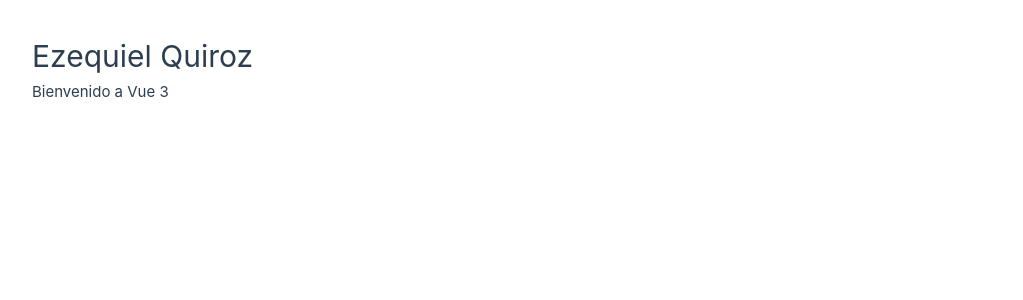
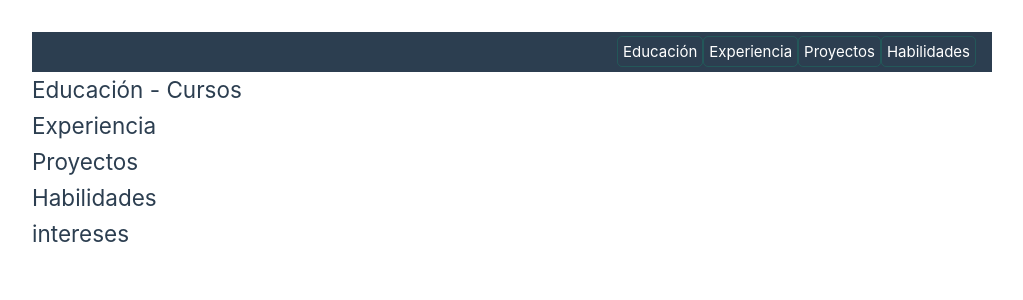
Before and after one commit to EzequielQ2004/Portafolio-Vuejs, a Vue app: page / in a window 1280 px wide. Shown: the top 300 px of the page, without its empty margins (128-1151 px from the left). Built offline with nearby package versions, Linux system fonts and the light colour scheme.

Commit message:
Clase 04 Miercoles 4 de septiembre del 2024 - Portafolio 4

```diff
--- a/src/App.vue
+++ b/src/App.vue
@@ -1,13 +1,22 @@
 <script setup>
-const nombreApellido= "Ezequiel Quiroz";
+import NavBar from './components/icons/NavBar.vue';
 </script>
 
 <template>
   <header>
-    <h1>{{ nombreApellido }}</h1>
-    <p> Bienvenido a Vue 3 </p>
+    <!--Barra de Navegacion-->
+    <NavBar />
+
   </header>
+  <main>
+    <section id="educacion"><h2>Educación - Cursos</h2></section>
+    <section id="experiencia"><h2>Experiencia</h2></section>
+    <section id="proyectos"><h2>Proyectos</h2></section>
+    <section id="habilidades"><h2>Habilidades</h2></section>
+    <section id="intereses"><h2>intereses</h2></section>
+  </main>
 </template>
 
 <style scoped>
+
 </style>
--- a/src/assets/base.css
+++ b/src/assets/base.css
@@ -85,3 +85,7 @@
   -webkit-font-smoothing: antialiased;
   -moz-osx-font-smoothing: grayscale;
 }
+
+li {
+  list-style: none;
+}
--- /dev/null
+++ b/src/components/icons/NavBar.vue
@@ -0,0 +1,65 @@
+<template>
+    <nav class="navbar">
+      <div class="navbar-menu">
+        <ul>
+         <a v-for="nav in nevegacion" :key="nav.nombre" href="nav.enlace" class="nav.item" >{{nav.nombre}}</a>
+        </ul>
+      </div>
+    </nav>
+</template>
+
+<script setup>
+import { ref } from 'vue';
+const nevegacion= ref([
+    {id:1, nombre: "Educación", enlace:"#educacion"},
+    {id:2, nombre: "Experiencia", enlace:"#experiencia"},
+    {id:3, nombre: "Proyectos", enlace:"#proyectos"},
+    {id:4, nombre: "Habilidades", enlace:"#habilidades"}
+]);
+</script>
+
+<style scoped>
+.navbar {
+  background-color: var(--vt-c-indigo);
+  color: #fff;
+  padding: 0.5rem 1rem;
+  align-items: center;
+}
+.navbar-item {
+  color: #fff;
+  text-decoration: none;
+  margin-right: 1rem;
+}
+.navbar-menu {
+  display: flex;
+  justify-content: flex-end;
+}
+.nav-list {
+  list-style: none;
+}
+
+a {
+  border: 1px solid;
+  border-color: hsla(160, 100%, 37%, 0.2);
+  border-radius: 5px;
+  /*Eliminar la subrayado de los enlaces y elementos con clase "green"*/
+  text-decoration: none;
+  /*Añade una transicion suave para los cambios de estilo*/
+  transition: 0.4s;
+  /*Añade padding alrededor del contenido*/
+  padding: 5px;
+}
+
+a:hover {
+  /*Cambiar el color de forma al pasar el mouse sobre un enlace*/
+  background-color: hsla(160, 100%, 37%, 0.2);
+}
+
+@media (max-width: 768px) {
+  .navbar-menu {
+    display: flex;
+    justify-content: flex-end;
+    width: 100%;
+  }
+}
+</style>
```
